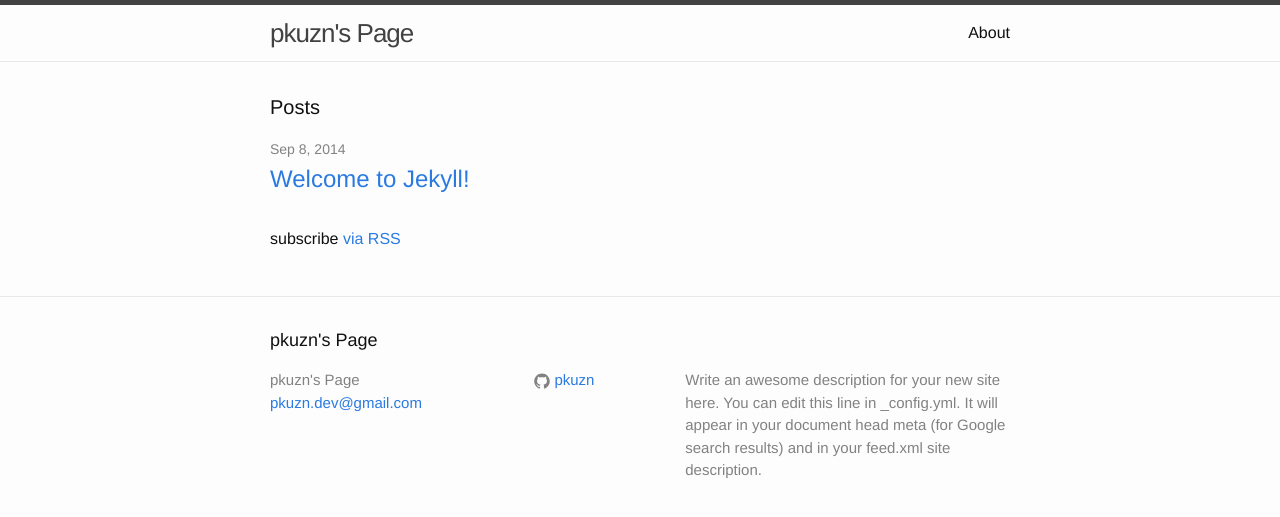
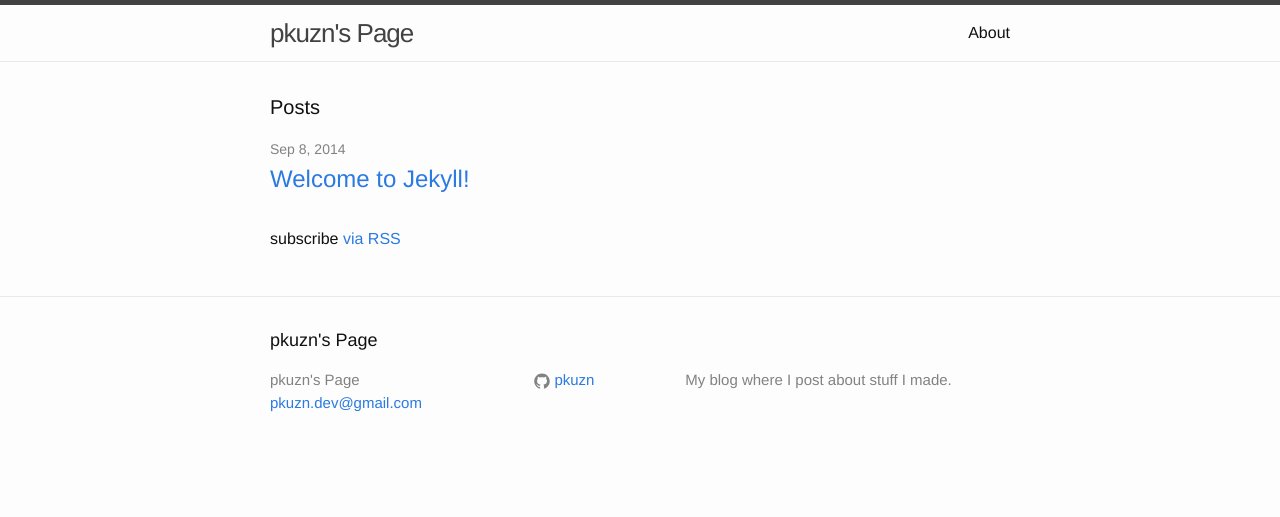
Before and after one commit to pkuzn/pkuzn.github.io, a Jekyll site: the page built from index.html, in a window 1280 px wide. Shown: the top 517 px of the page. Built offline with Jekyll 4.4.1, drawn with Linux system fonts in a browser that asks for light colours.

Commit message:
Adjust site description

```diff
--- a/_config.yml
+++ b/_config.yml
@@ -2,9 +2,7 @@
 title: pkuzn's Page
 email: pkuzn.dev@gmail.com
 description: > # this means to ignore newlines until "baseurl:"
-  Write an awesome description for your new site here. You can edit this
-  line in _config.yml. It will appear in your document head meta (for
-  Google search results) and in your feed.xml site description.
+  My blog where I post about stuff I made.
 baseurl: "" # the subpath of your site, e.g. /blog/
 url: "http://pkuzn.github.io" # the base hostname & protocol for your site
 github_username:  pkuzn
```
